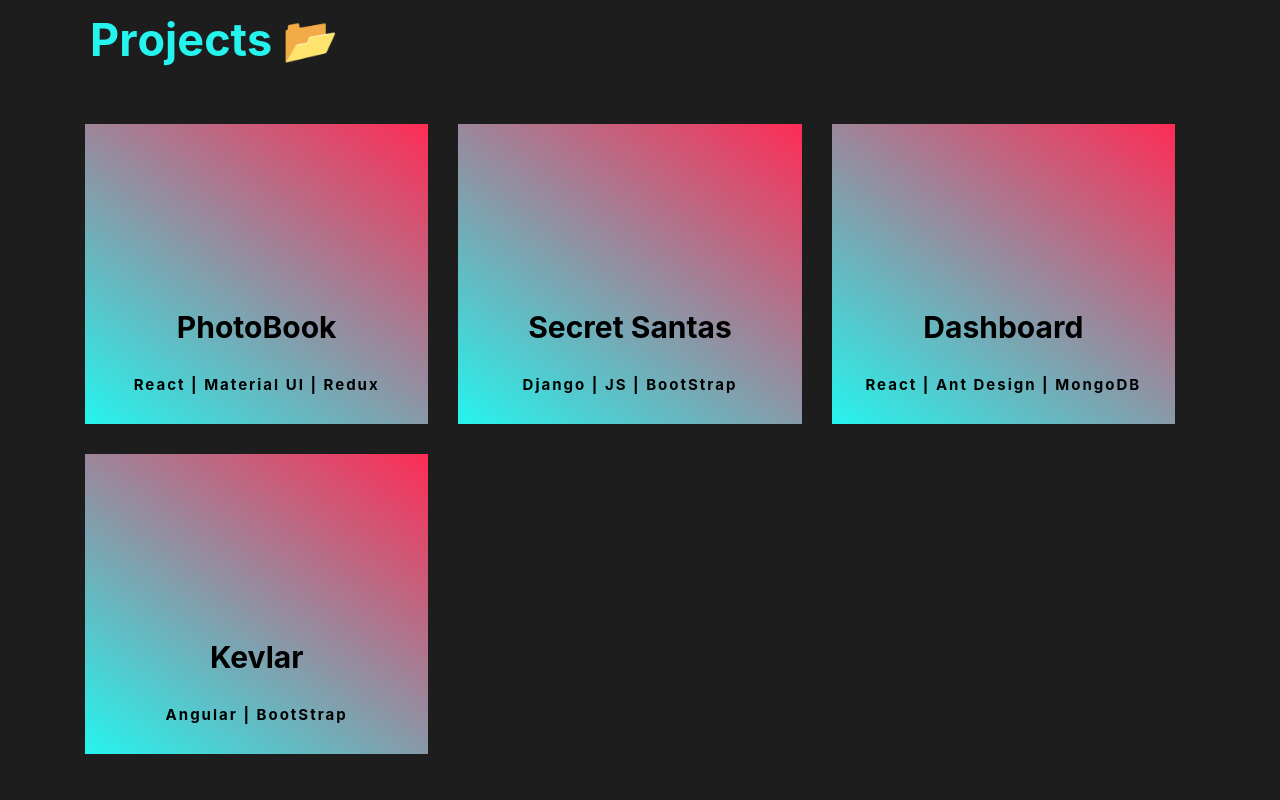
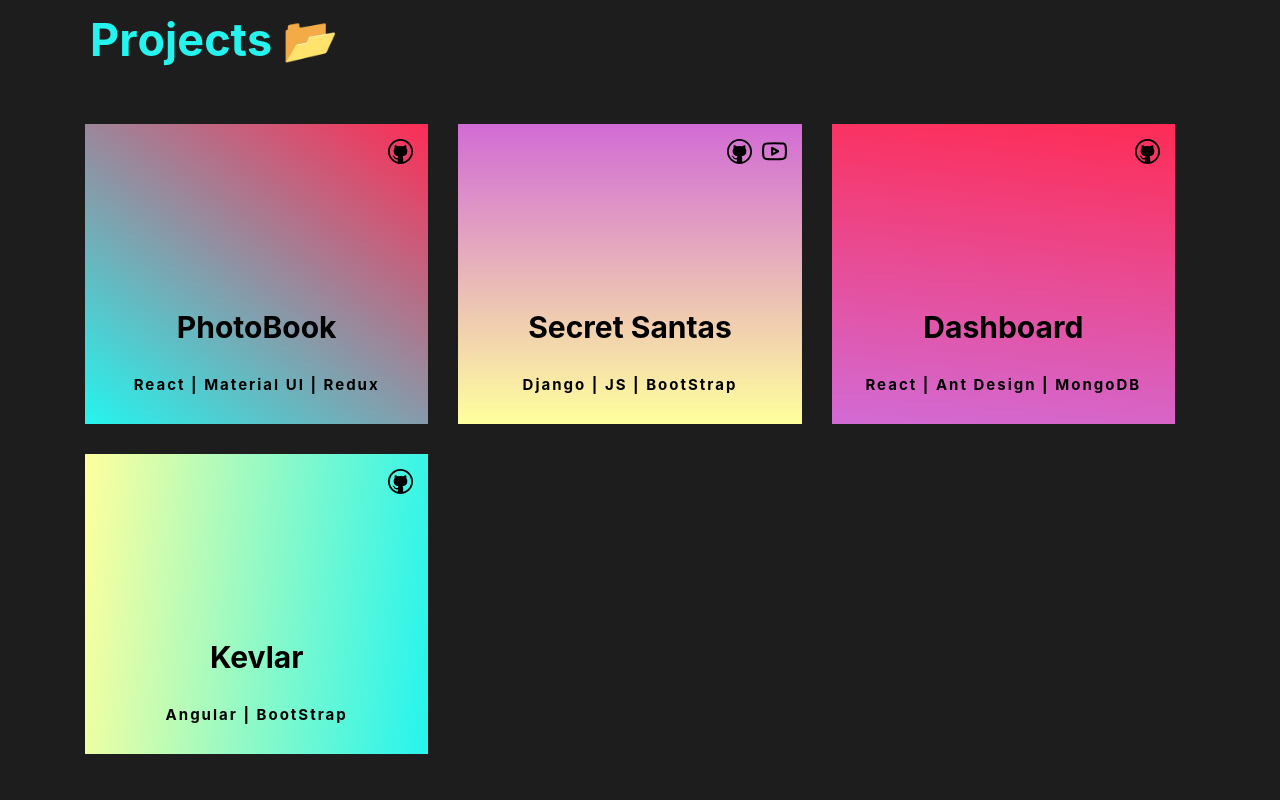
Before and after one commit to jingkang97/ngjingkang, a React (Create React App) app: page / in a window 1280 px wide. Shown: the part 1680-2480 px from the top of the page. Built offline with nearby package versions, Linux system fonts and the light colour scheme.

Commit message:
feat: contact

```diff
--- a/src/components/Contact/Contact.js
+++ b/src/components/Contact/Contact.js
@@ -11,7 +11,7 @@ import './styles.css'
 class Contact extends React.Component {
   render() {
     return (
-        <div style={{background:'#1D1D1D', color:'white', height:'100vh'}}>
+        <div style={{background:'#1D1D1D', color:'white', height:'100%'}}>
             <div style={{marginLeft:'20px', fontSize:'30px', color:'#25F4EE', paddingLeft:'70px', paddingTop:'70px', paddingRight:'70px'}}>
             <div>
             <LightSpeed left>
@@ -39,7 +39,9 @@ class Contact extends React.Component {
 
 
                 <Fade up>
-                <div style={{width:'100%', marginLeft:'-20px', marginTop:'30px'}}>
+                <div style={{width:'100%', marginLeft:'-20px', marginTop:'30px', paddingLeft:'20px', paddingBottom:'100px'}}>
+                    <div>email: ngjingkang97@gmail.com</div>
+                    {/* <div>phone: +65 82183789</div> */}
 
 
                 </div>
@@ -49,6 +51,9 @@ class Contact extends React.Component {
 
                         </Fade>
 
+                <div style={{width:'100%', display:'flex', justifyContent:'center', alignItems:'center', fontSize:'15px', paddingBottom:'80px'}}>
+                    Design and built by Ng Jing Kang
+                </div>
 
             </div>
 
--- a/src/components/Main/Main.js
+++ b/src/components/Main/Main.js
@@ -24,7 +24,7 @@ const Main = () => {
                     <nav style={{display:'flex', flexDirection:'row'}}>
                         <AnchorLink href='#about'><div class="link">About</div> </AnchorLink>
                         <AnchorLink class="link" href='#projects' >Project</AnchorLink>
-                        <AnchorLink class="link" href='#work'>Work</AnchorLink>
+                        {/* <AnchorLink class="link" href='#work'>Work</AnchorLink> */}
                         <AnchorLink class="link" href='#contact'>Contact</AnchorLink>
                         <div class="resume-container" ><a class="resume" href="NgJingKang-Resume.pdf" download>Resume</a></div>
                     </nav>
@@ -73,9 +73,9 @@ const Main = () => {
             <section id='projects'>
                 <Projects />
             </section>
-            <section id='work'>
+            {/* <section id='work'>
                 <Work />
-            </section>
+            </section> */}
             <section id='contact'>
                 <Contact />
             </section>
--- a/src/components/Projects/Projects.js
+++ b/src/components/Projects/Projects.js
@@ -4,7 +4,8 @@ import Jump from 'react-reveal/Jump';
 import LightSpeed from 'react-reveal/LightSpeed';
 import Fade from 'react-reveal/Fade';
 import { Container, Row, Col } from 'react-grid-system';
-
+import { VscGithub } from "react-icons/vsc";
+import {FiYoutube} from "react-icons/fi"
 
 import './styles.css'
 
@@ -44,6 +45,9 @@ class Project extends React.Component {
                 <Row>
                     <Col md={4}>
                     <div class="work">
+                        <div style={{position:'absolute', right:'0', top:'0', marginRight:'15px', marginTop:'15px', fontSize:'25px'}}>
+                            <a href="https://github.com/jingkang97/memories" target="_blank"><div><VscGithub/></div> </a>
+                        </div>
                         <div>
                             PhotoBook
                         </div>
@@ -54,7 +58,12 @@ class Project extends React.Component {
                     </Col>
                     <Col md={4}>
                     <div class="work-one">
-                    <div>
+                        <div style={{position:'absolute', right:'0', top:'0', marginRight:'15px', marginTop:'15px', fontSize:'25px', display:'flex'}}>
+                            <a href="https://github.com/jingkang97/SecretSantas" target="_blank" style={{marginRight:'10px'}}><div><VscGithub/></div> </a>
+                            <a href="https://www.youtube.com/watch?v=8Qy0DonNG6I&t=39s" target="_blank" ><div><FiYoutube/></div> </a>
+
+                        </div>
+                        <div>
                             Secret Santas
                         </div>
                         <div style= {{marginTop:'30px', marginBottom:'30px', fontSize:'15px', letterSpacing:'2px'}}>
@@ -64,7 +73,10 @@ class Project extends React.Component {
                     </Col>
                     <Col md={4}>
                     <div class="work-two">
-                    <div>
+                        <div style={{position:'absolute', right:'0', top:'0', marginRight:'15px', marginTop:'15px', fontSize:'25px'}}>
+                            <a href="https://github.com/jingkang97/Dashboard" target="_blank"><div><VscGithub/></div> </a>
+                        </div>
+                        <div>
                             Dashboard
                         </div>
                         <div style= {{marginTop:'30px', marginBottom:'30px', fontSize:'15px', letterSpacing:'2px'}}>
@@ -76,7 +88,10 @@ class Project extends React.Component {
                 <Row>
                 <Col md={4}>
                     <div class="work-three">
-                    <div>
+                        <div style={{position:'absolute', right:'0', top:'0', marginRight:'15px', marginTop:'15px', fontSize:'25px'}}>
+                            <a href="https://github.com/jingkang97/Kevlar" target="_blank"><div><VscGithub/></div> </a>
+                        </div>
+                        <div>
                             Kevlar
                         </div>
                         <div style= {{marginTop:'30px', marginBottom:'30px', fontSize:'15px', letterSpacing:'2px'}}>
--- a/src/components/Projects/styles.css
+++ b/src/components/Projects/styles.css
@@ -1,3 +1,7 @@
+a {
+  text-decoration: none;
+  color: black;
+}
 .work {
   width: 100%;
   height: 300px;
@@ -13,16 +17,18 @@
   color: black;
   font-weight: bold;
   margin-top: 30px;
+  position: relative;
 }
 
 .work-one {
   width: 100%;
   height: 300px;
   background: linear-gradient(
-    36deg,
-    rgba(37, 244, 238, 1) 0%,
-    rgba(254, 44, 85, 1) 100%
+    180deg,
+    rgba(210, 107, 213, 1) 0%,
+    rgba(255, 255, 157, 1) 100%
   );
+
   display: flex;
   flex-direction: column;
   justify-content: flex-end;
@@ -30,15 +36,18 @@
   color: black;
   font-weight: bold;
   margin-top: 30px;
+  position: relative;
 }
+
 .work-two {
   width: 100%;
   height: 300px;
   background: linear-gradient(
-    36deg,
-    rgba(37, 244, 238, 1) 0%,
+    6deg,
+    rgba(210, 107, 213, 1) 0%,
     rgba(254, 44, 85, 1) 100%
   );
+
   display: flex;
   flex-direction: column;
   justify-content: flex-end;
@@ -46,15 +55,17 @@
   color: black;
   font-weight: bold;
   margin-top: 30px;
+  position: relative;
 }
 .work-three {
   width: 100%;
   height: 300px;
   background: linear-gradient(
-    36deg,
+    276deg,
     rgba(37, 244, 238, 1) 0%,
-    rgba(254, 44, 85, 1) 100%
+    rgba(255, 255, 157, 1) 100%
   );
+
   display: flex;
   flex-direction: column;
   justify-content: flex-end;
@@ -62,6 +73,7 @@
   color: black;
   font-weight: bold;
   margin-top: 30px;
+  position: relative;
 }
 .work-four {
   width: 100%;
@@ -86,6 +98,22 @@
   border: 2px solid #25f4ee;
   color: #25f4ee;
   background: transparent;
+}
+
+.work:hover a {
+  color: #25f4ee;
+}
+
+.work-one:hover a {
+  color: #25f4ee;
+}
+
+.work-two:hover a {
+  color: #25f4ee;
+}
+
+.work-three:hover a {
+  color: #25f4ee;
 }
 
 .work-one:hover {
@@ -149,3 +177,8 @@
     /* background-color: red; */
   }
 }
+
+.links {
+  text-decoration: none;
+  color: black;
+}
--- a/src/components/Work/Work.js
+++ b/src/components/Work/Work.js
@@ -9,9 +9,15 @@ import { Container, Row, Col } from 'react-grid-system';
 import './styles.css'
 
 class Work extends React.Component {
+    constructor(){
+        super()
+    }
+    handleChange(){
+        console.log('click')
+    }
   render() {
     return (
-        <div style={{background:'#1D1D1D', color:'white', height:'100%', marginBottom:'50px'}}>
+        <div style={{background:'#1D1D1D', color:'white', height:'100vh', marginBottom:'50px'}}>
             <div style={{marginLeft:'20px', fontSize:'30px', color:'#25F4EE', paddingLeft:'70px', paddingTop:'70px', paddingRight:'70px'}}>
             <div>
             <LightSpeed left>
@@ -43,56 +49,17 @@ class Work extends React.Component {
 
 
                 <Fade up>
-                <div style={{width:'100%', marginLeft:'-20px', marginTop:'30px'}}>
+                <div style={{width:'100%', height:'400px', backgroundColor:'transparent', marginTop:'30px'}}>
+                    <div style={{width:'100%', display:'flex'}}>
+                        <button class="title" onClick={this.handleChange}>
+                            <span id="txt">Lomotif</span>
+                        </button>
+                        <div style={{width:'70%', backgroundColor:'red', height:'100px'}}></div>
+                    </div>
 
 
-                <Container>
-                <Row>
-                    <Col md={4}>
-                    <div class="work">
-                        <div>
-                            PhotoBook
-                        </div>
-                        <div style= {{marginTop:'30px', marginBottom:'30px', fontSize:'15px', letterSpacing:'2px'}}>
-                            React | Material UI | Redux
-                        </div>
-                    </div>
-                    </Col>
-                    <Col md={4}>
-                    <div class="work-one">
-                    <div>
-                            Secret Santas
-                        </div>
-                        <div style= {{marginTop:'30px', marginBottom:'30px', fontSize:'15px', letterSpacing:'2px'}}>
-                            Django | JS | BootStrap
-                        </div>
-                    </div>
-                    </Col>
-                    <Col md={4}>
-                    <div class="work-two">
-                    <div>
-                            Dashboard
-                        </div>
-                        <div style= {{marginTop:'30px', marginBottom:'30px', fontSize:'15px', letterSpacing:'2px'}}>
-                            Django | JS | BootStrap
-                        </div>
-                    </div>
-                    </Col>
-                </Row>
-                <Row>
-                <Col md={4}>
-                    <div class="work-three">
-                    <div>
-                            Kevlar
-                        </div>
-                        <div style= {{marginTop:'30px', marginBottom:'30px', fontSize:'15px', letterSpacing:'2px'}}>
-                            Angular | BootStrap
-                        </div>
-                    </div>
-                    </Col>
 
-                </Row>
-                </Container>
+
 
                 </div>
 
--- a/src/components/Work/styles.css
+++ b/src/components/Work/styles.css
@@ -0,0 +1,28 @@
+.title {
+  display: inline-block;
+  position: relative;
+  overflow: hidden;
+  padding: 12px;
+  width: 20%;
+  background-color: transparent;
+  height: 100px;
+  font-size: 25px;
+  justify-content: center;
+  display: flex;
+  align-items: center;
+  color: #25f4ee;
+  border: 0;
+}
+
+.title:hover {
+  background: rgba(37, 244, 238, 0.2);
+}
+
+.title:active {
+  background: rgba(37, 244, 238, 0.2);
+}
+
+.title:focus {
+  background: rgba(37, 244, 238, 0.2);
+  border-left: 2px solid #25f4ee;
+}
```
